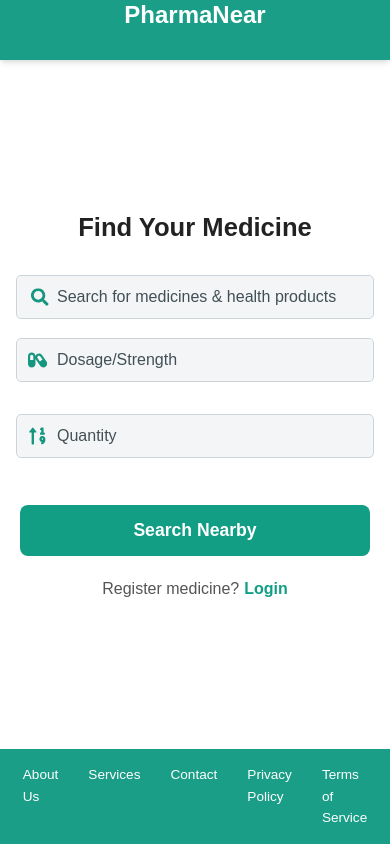
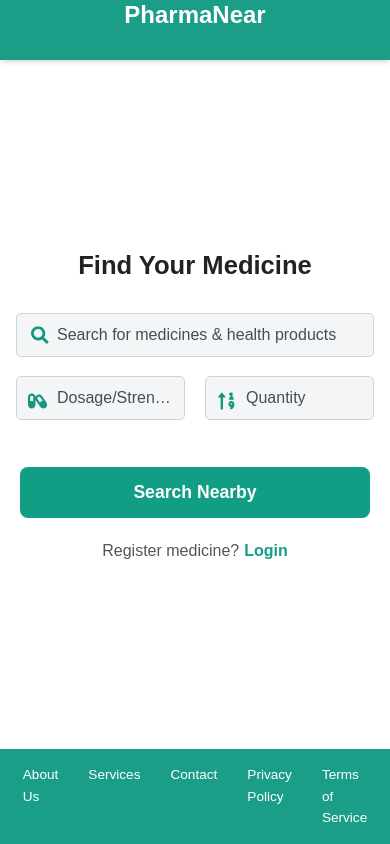
Before and after one commit to Foces-core/PharmaNear, a React (Vite) app in the folder frontend/: page / in a window 390 px wide. Built offline with nearby package versions, Linux system fonts and the light colour scheme; a web font is replaced by a local one.

Commit message:
Refactor input styles in FindMedicine component for better layout and responsiveness

```diff
--- a/frontend/src/Components/FirstPage.jsx
+++ b/frontend/src/Components/FirstPage.jsx
@@ -53,8 +53,8 @@ function FindMedicine() {
           medicine: medicine,
           dosage: dosage,
           quantity: quantity,
-          userLocation: location,
-        },
+          userLocation: location
+        }
       });
     } catch (error) {
       console.error("Error fetching medicine data:", error);
@@ -81,12 +81,20 @@ function FindMedicine() {
             value={medicine}
             onChange={(e) => setMedicine(e.target.value)}
             className="fm-input with-icon"
-            style={{ width: "800px", maxWidth: "100%" }}
           />
         </div>
 
-        <div className="flexrow">
-          <div className="fm-input-groups relative">
+        <div className="flexrow"
+        style={{
+            display: "flex",
+            flexDirection: "row",
+            width: "800px",
+            maxWidth: "100%",
+            gap: "20px",
+            marginBottom: "10px"
+          }}
+        >
+          <div className="fm-input-groups relative"  style={{ position: "relative", flex: 1 }}>
             <FaCapsules className="fm-icon" style={{ color: "#14967f" }}/>
             <input
               type="text"
@@ -94,10 +102,14 @@ function FindMedicine() {
               value={dosage}
               onChange={(e) => setDosage(e.target.value)}
               className="fm-input with-icon"
+              style={{
+                width: "100%",
+                boxSizing: "border-box"
+              }}
             />
           </div>
 
-          <div className="fm-input-groups relative">
+          <div className="fm-input-groups relative"  style={{ position: "relative", flex: 1 }}>
             <FaSortNumericUp className="fm-icon" style={{ color: "#14967f" }}/>
             <input
               type="number"
@@ -105,6 +117,10 @@ function FindMedicine() {
               value={quantity}
               onChange={(e) => setQuantity(e.target.value)}
               className="fm-input with-icon"
+              style={{
+                width: "100%",
+                boxSizing: "border-box"
+              }}
             />
           </div>
         </div>
```
